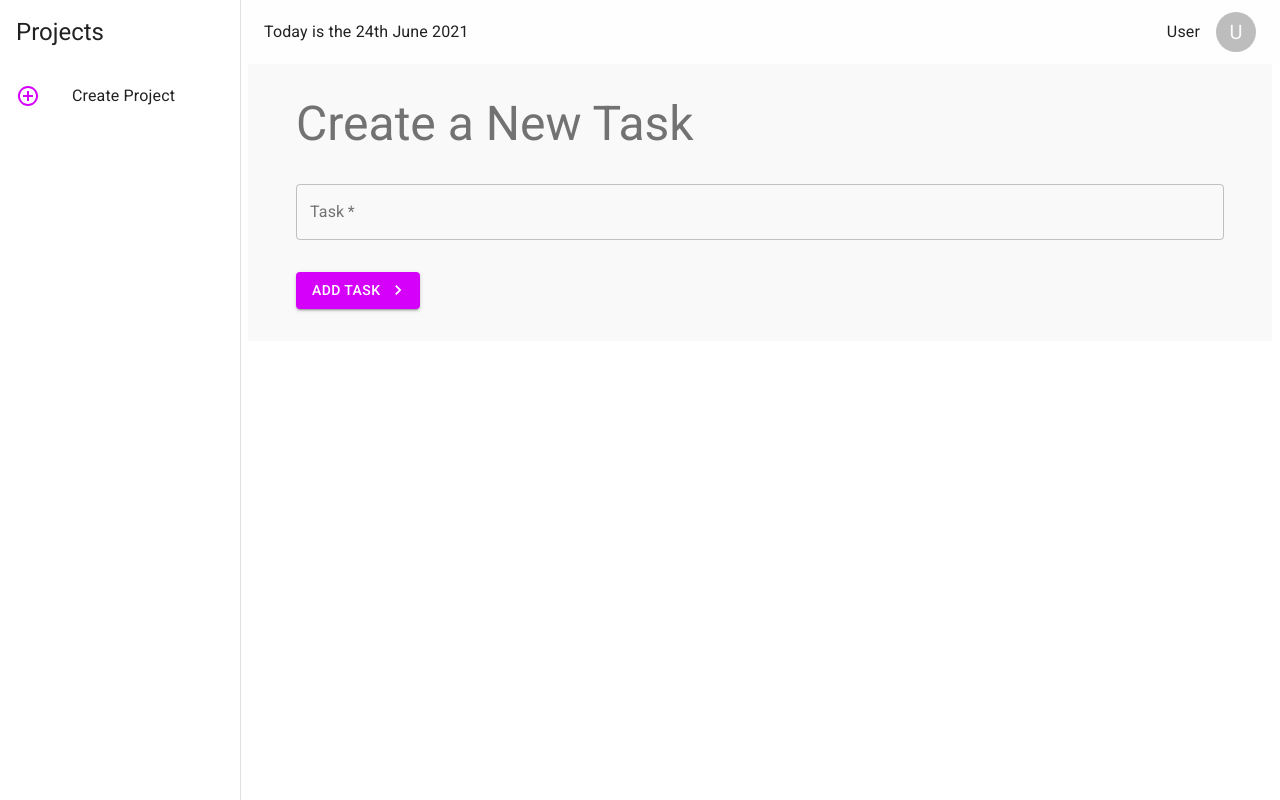
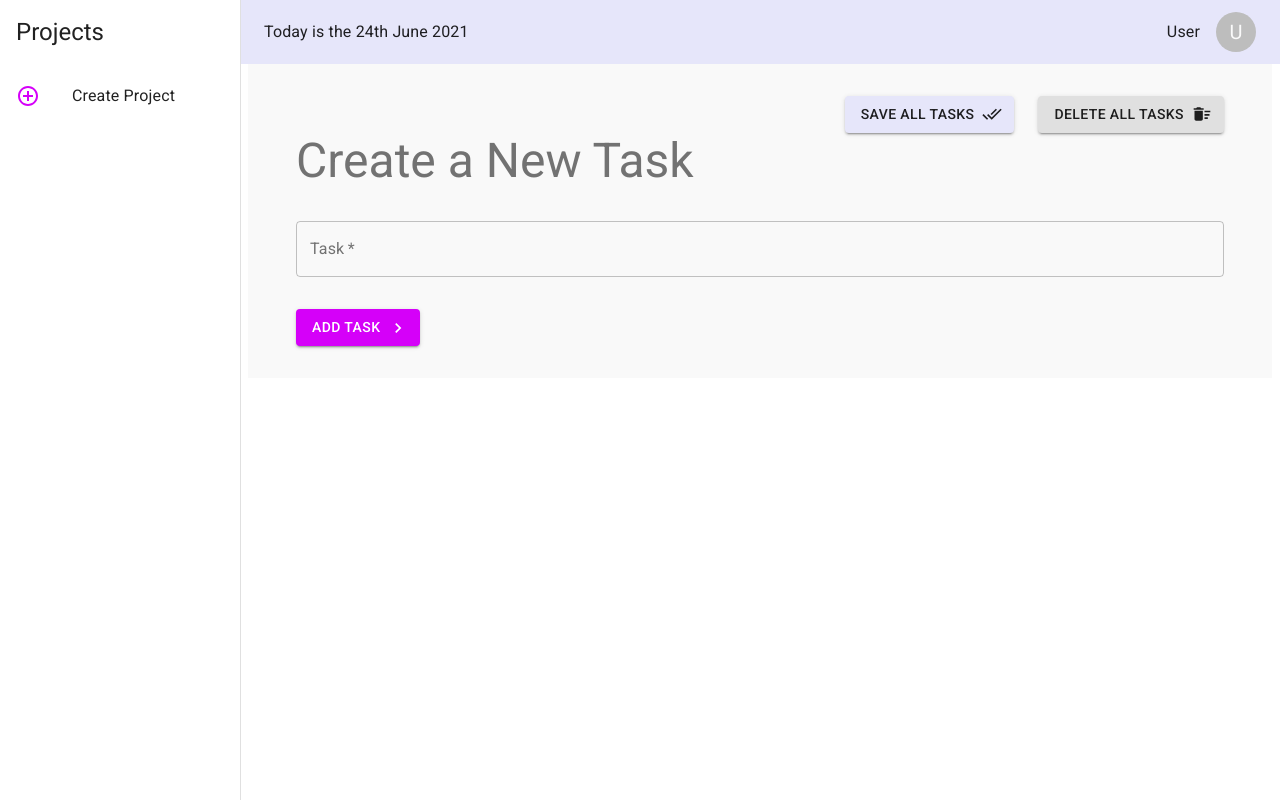
Before and after one commit to lazirpascual/react-to-do-list, a React (Create React App) app: page / in a window 1280 px wide. Built offline with nearby package versions, Linux system fonts and the light colour scheme.

Commit message:
add localStorage and Save/Delete All buttons

```diff
--- a/src/App.js
+++ b/src/App.js
@@ -6,7 +6,10 @@ import TextField from "@material-ui/core/TextField";
 import Container from "@material-ui/core/Container";
 import Button from "@material-ui/core/Button";
 import KeyboardArrowRightIcon from "@material-ui/icons/KeyboardArrowRight";
+import DoneAllIcon from "@material-ui/icons/DoneAll";
+import DeleteSweepIcon from "@material-ui/icons/DeleteSweep";
 import Box from "@material-ui/core/Box";
+import Grid from "@material-ui/core/Grid";
 
 class App extends Component {
   constructor() {
@@ -24,6 +27,18 @@ class App extends Component {
     this.deleteTask = this.deleteTask.bind(this);
     this.updateTask = this.updateTask.bind(this);
     this.updateDescription = this.updateDescription.bind(this);
+  }
+
+  componentDidMount() {
+    this.setState({
+      tasks: JSON.parse(localStorage.getItem("tasks")) || [],
+    });
+  }
+
+  componentDidUpdate(prevProps, prevState) {
+    if (prevState.tasks !== this.state.tasks) {
+      localStorage.setItem("tasks", JSON.stringify(this.state.tasks));
+    }
   }
 
   handleChangeTask = (e) => {
@@ -55,26 +70,39 @@ class App extends Component {
   };
 
   updateTask = (text, key) => {
-    const tasks = this.state.tasks;
-    tasks.forEach((item) => {
+    const updatedTasks = this.state.tasks;
+    updatedTasks.forEach((item) => {
       if (item.id === key) {
         item.text = text;
       }
     });
     this.setState({
-      tasks: tasks,
+      tasks: updatedTasks,
     });
   };
 
   updateDescription = (text, key) => {
-    const tasks = this.state.tasks;
-    tasks.forEach((item) => {
+    const updatedTasks = this.state.tasks;
+    updatedTasks.forEach((item) => {
       if (item.id === key) {
         item.description = text;
       }
     });
     this.setState({
-      tasks: tasks,
+      tasks: updatedTasks,
+    });
+  };
+
+  saveAllTasks = () => {
+    const filteredTasks = this.state.tasks.filter((item) => item);
+    this.setState({
+      tasks: filteredTasks,
+    });
+  };
+
+  deleteAllTasks = () => {
+    this.setState({
+      tasks: [],
     });
   };
 
@@ -83,6 +111,31 @@ class App extends Component {
 
     return (
       <Container>
+        <Grid container>
+          <Grid container justify="flex-end" spacing={3}>
+            <Grid item>
+              <Button
+                type="submit"
+                onClick={this.saveAllTasks}
+                color="primary"
+                variant="contained"
+                endIcon={<DoneAllIcon />}
+              >
+                Save All Tasks
+              </Button>
+            </Grid>
+            <Grid item>
+              <Button
+                type="submit"
+                onClick={this.deleteAllTasks}
+                color="default"
+                variant="contained"
+                endIcon={<DeleteSweepIcon />}
+              >
+                Delete All Tasks
+              </Button>
+            </Grid>
+          </Grid>
           <Typography
             variant="h3"
             component="h2"
@@ -91,9 +144,9 @@ class App extends Component {
           >
             Create a New Task
           </Typography>
-
+        </Grid>
         <form onSubmit={this.addTask}>
-          <Box mt={4} mb={4}>
+          <Box mt={2} mb={4}>
             <TextField
               onChange={this.handleChangeTask}
               value={task.text}
--- a/src/components/Overview.js
+++ b/src/components/Overview.js
@@ -19,7 +19,7 @@ const Overview = (props) => {
 
   return (
     <Container>
-      <Grid container direction="row" spacing={5}>
+      <Grid container spacing={5}>
         {taskList}
       </Grid>
     </Container>
--- a/src/index.js
+++ b/src/index.js
@@ -8,7 +8,7 @@ import { purple } from "@material-ui/core/colors";
 const theme = createMuiTheme({
   palette: {
     primary: {
-      main: "#fefefe",
+      main: "#E6E6FA",
     },
     secondary: purple,
   },
```
Also changed, not shown: 1 other file (tests, documents, lock files or other folders). Lines whose indentation alone changed are shown as unchanged.
